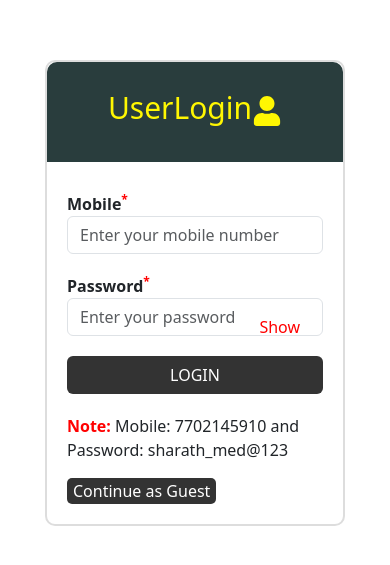
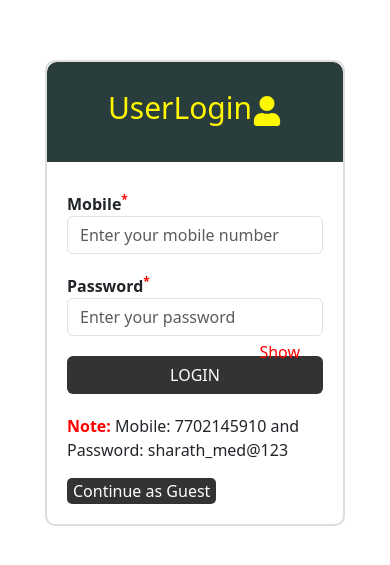
Before and after one commit to manoharbondalapati/avikaProject, a React (Create React App) app: page /userlogin in a window 390 px wide. Shown: the part 129-694 px from the top of the page. Built offline with nearby package versions, Linux system fonts and the light colour scheme.

Commit message:
Update UserLogin.css

```diff
--- a/src/components/user/UserLogin.css
+++ b/src/components/user/UserLogin.css
@@ -76,7 +76,7 @@ label {
   #show-password {
     position: absolute;
     right: 90px;
-    top: 54%;
+    top: 57%;
     transform: translateY(-50%);
     cursor: pointer;
     background-color: transparent;
```
